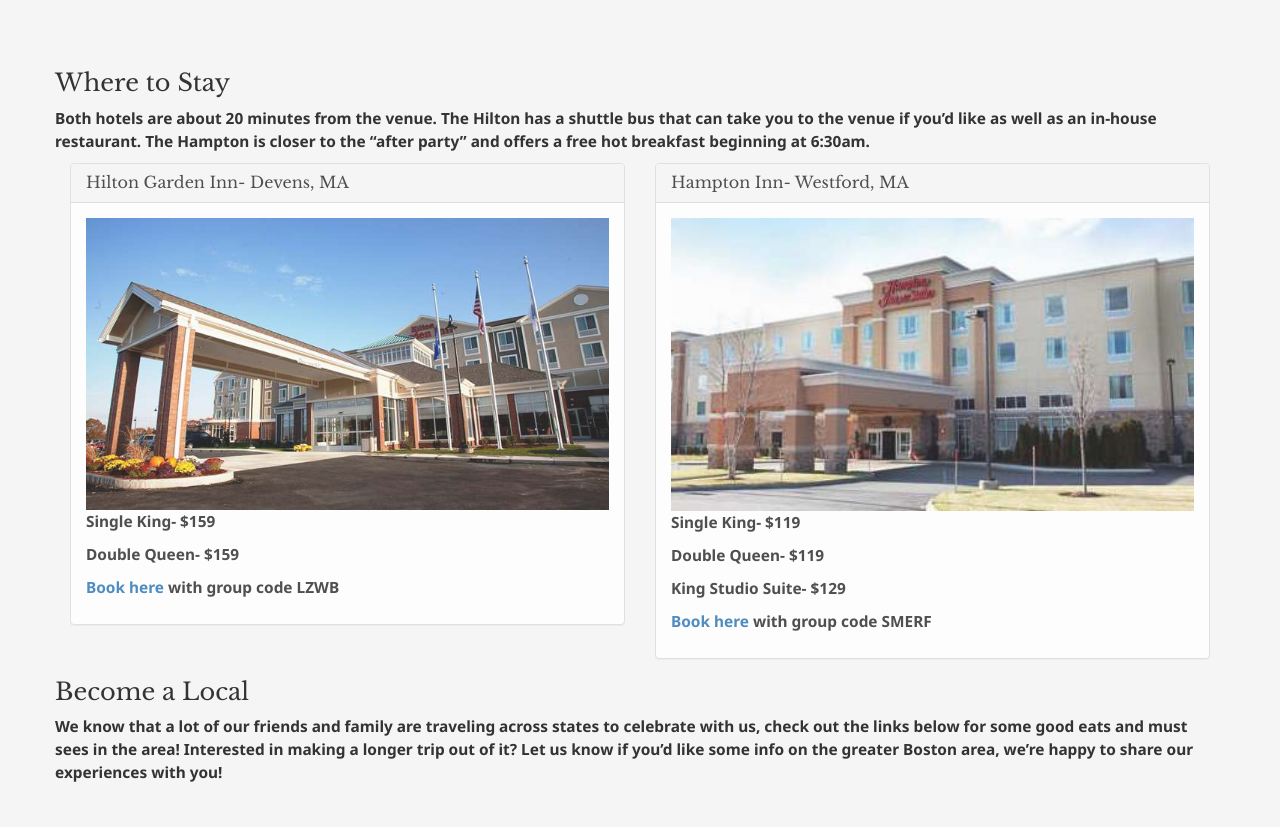
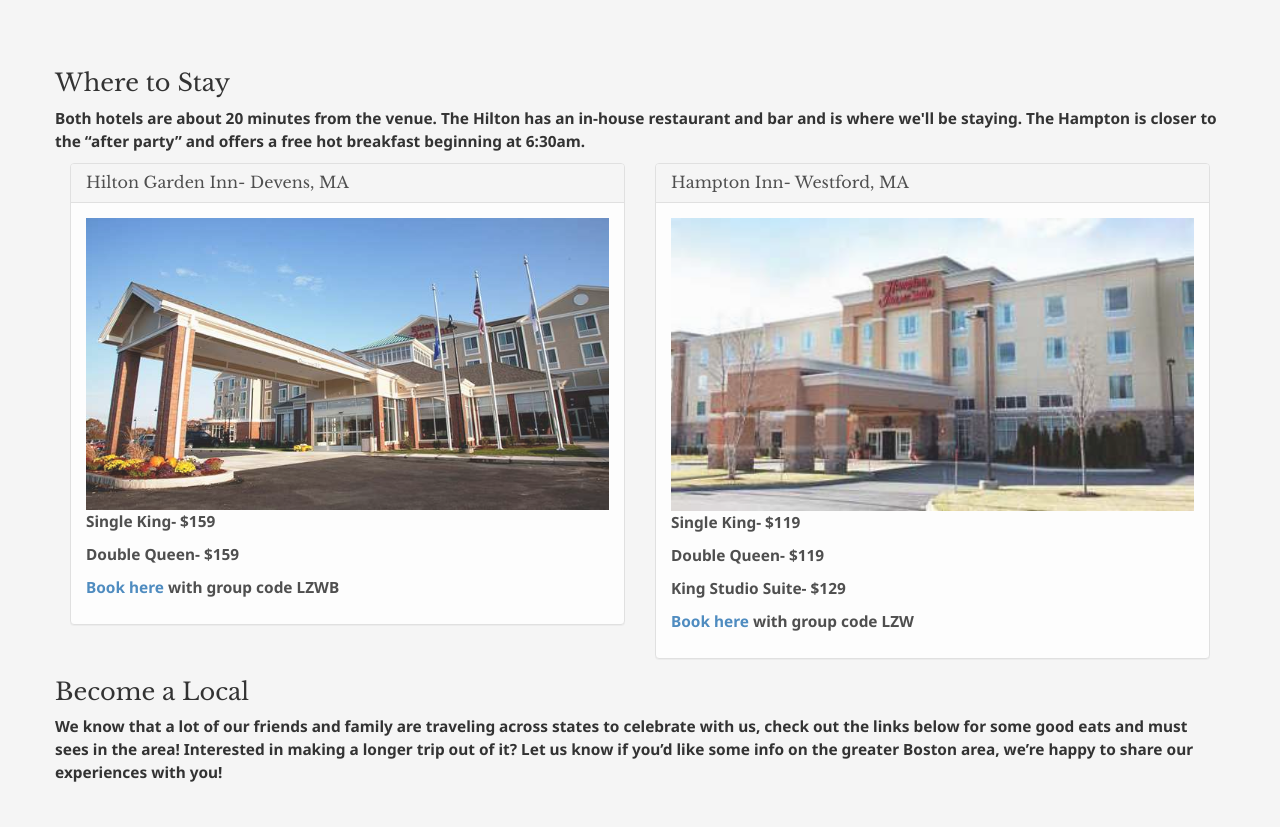
Before and after one commit to elizoller/elizoller.github.io, a PHP site: page /wedding/index.php in a window 1280 px wide. Shown: the part 2586-3413 px from the top of the page. Run offline with PHP 8.4, Linux system fonts and the light colour scheme; some libraries are stand-ins or nearby versions.

Commit message:
updating info for hotel

```diff
--- a/wedding/index.php
+++ b/wedding/index.php
@@ -133,7 +133,7 @@
     <div class="container">
       <div class="row">
         <h3>Where to Stay</h3>
-        <p>Both hotels are about 20 minutes from the venue. The Hilton has a shuttle bus that can take you to the venue if you’d like as well as an in-house restaurant. The Hampton is closer to the “after party” and offers a free hot breakfast beginning at 6:30am.</p>
+        <p>Both hotels are about 20 minutes from the venue. The Hilton has an in-house restaurant and bar and is where we'll be staying. The Hampton is closer to the “after party” and offers a free hot breakfast beginning at 6:30am.</p>
         <div class="col-sm-6">
           <div class="panel panel-default">
             <div class="panel-heading">
@@ -157,7 +157,7 @@
                <p>Single King- $119</p>
                <p>Double Queen- $119</p>
                <p>King Studio Suite- $129</p>
-               <p><a href="http://hamptoninn3.hilton.com/en/hotels/massachusetts/hampton-inn-and-suites-westford-chelmsford-BOSWFHX/index.html">Book here</a> with group code SMERF</p>
+               <p><a href="http://hamptoninn3.hilton.com/en/hotels/massachusetts/hampton-inn-and-suites-westford-chelmsford-BOSWFHX/index.html">Book here</a> with group code LZW</p>
             </div>
           </div>
         </div>
```
